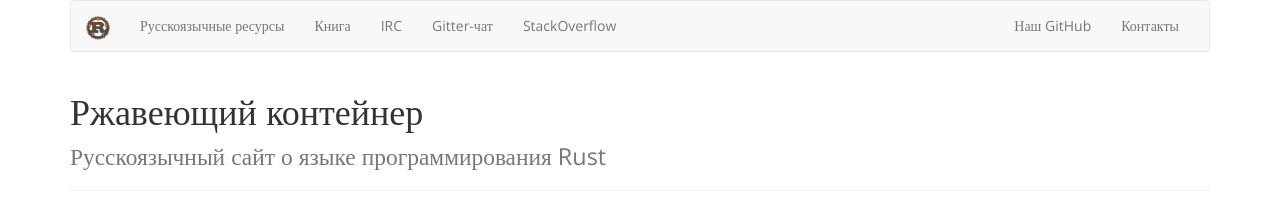
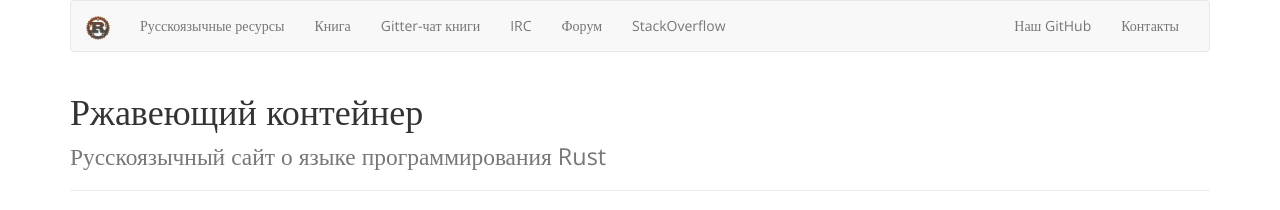
Before and after one commit to rust-lang-ru/rustycrate.ru, a Jekyll site: the page built from index.html, in a window 1280 px wide. Shown: the top 210 px of the page. Built offline with Jekyll 4.4.1, drawn with Linux system fonts in a browser that asks for light colours; nearby versions of some CDN libraries.

Commit message:
Добавляем ссылку на форум

```diff
--- a/_includes/header.html
+++ b/_includes/header.html
@@ -16,9 +16,10 @@
       <ul class="nav navbar-nav">
         <li><p class="navbar-text">Русскоязычные ресурсы</p></li>
         <li><a href="http://kgv.github.io/rust_book_ru/" target="blank">Книга</a></li>
+        <li><a href="https://gitter.im/kgv/rust_book_ru" target="blank">Gitter-чат книги</a></li>
         <li role="separator" class="divider"></li>
         <li><a href="https://chat.mibbit.com/?server=irc.mozilla.org&amp;channel=%23rust-ru" target="blank">IRC</a></li>
-        <li><a href="https://gitter.im/kgv/rust_book_ru" target="blank">Gitter-чат</a></li>
+        <li><a href="http://forum.rustycrate.ru/" target="blank">Форум</a></li>
 
         <li><a href="http://ru.stackoverflow.com/questions/tagged/rust" target="blank">StackOverflow</a></li>
       </ul>
```
